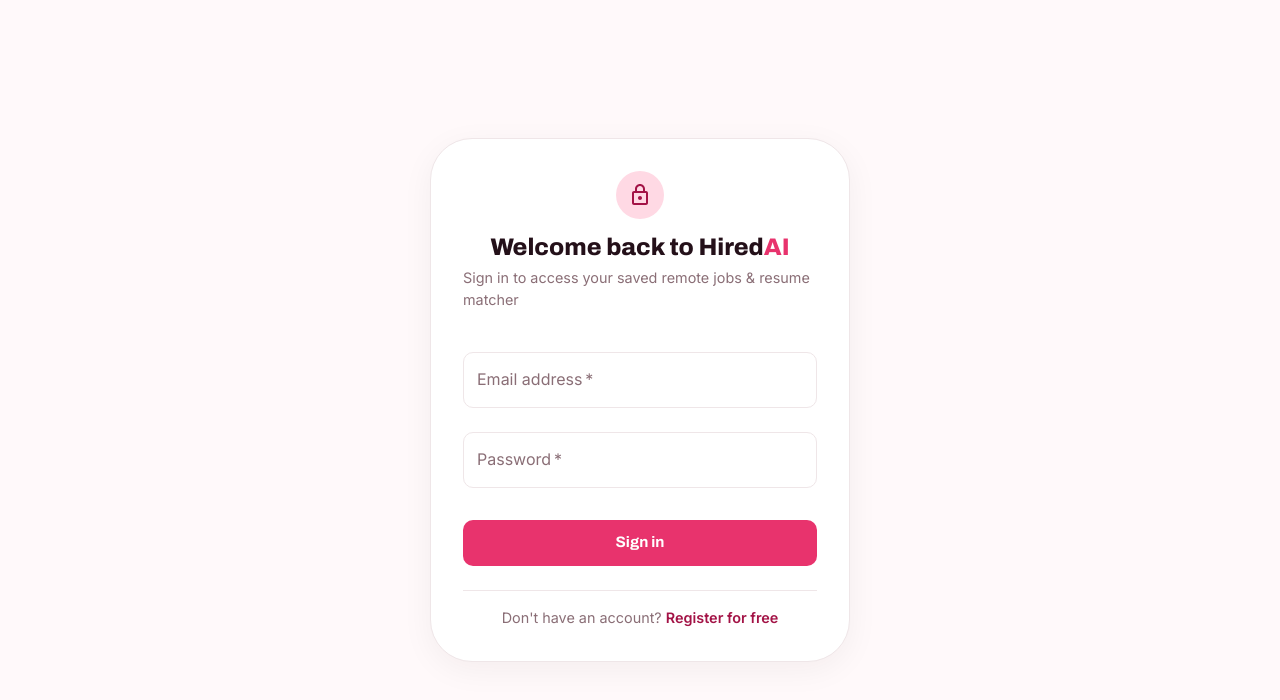
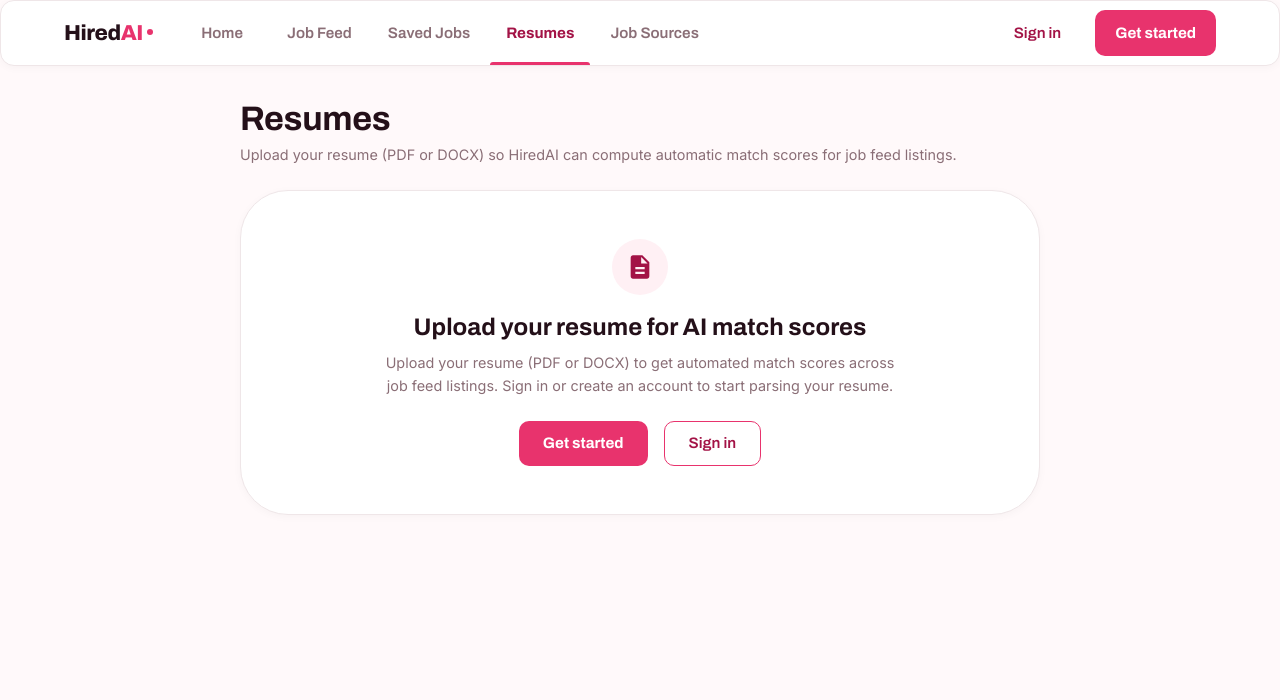
Before and after one commit to riddhibworks/HiredAI, a React (Vite) app in the folder frontend/: page /resumes in a window 1280 px wide. Before the commit this address led to /login. Shown: the top 700 px of the page. Built offline with nearby package versions, Linux system fonts and the light colour scheme.

Commit message:
Display in-page signup options under Saved Jobs and Resumes tabs for unauthenticated visitors

```diff
--- a/frontend/src/App.tsx
+++ b/frontend/src/App.tsx
@@ -25,22 +25,8 @@
         <Route element={<AppLayout />}>
           <Route path="/" element={<HomePage />} />
           <Route path="/jobs" element={<JobFeedPage />} />
-          <Route
-            path="/saved-jobs"
-            element={
-              <RequireAuth>
-                <SavedJobsPage />
-              </RequireAuth>
-            }
-          />
-          <Route
-            path="/resumes"
-            element={
-              <RequireAuth>
-                <ResumesPage />
-              </RequireAuth>
-            }
-          />
+          <Route path="/saved-jobs" element={<SavedJobsPage />} />
+          <Route path="/resumes" element={<ResumesPage />} />
           <Route path="/job-sources" element={<JobSourcesPage />} />
         </Route>
 
--- a/frontend/src/pages/ResumesPage.tsx
+++ b/frontend/src/pages/ResumesPage.tsx
@@ -1,8 +1,10 @@
 import React, { useCallback, useEffect, useState } from 'react';
+import { useNavigate } from 'react-router-dom';
 import { useDropzone } from 'react-dropzone';
 import {
   Alert,
   Box,
+  Button,
   Chip,
   IconButton,
   List,
@@ -17,18 +19,25 @@
 import DescriptionIcon from '@mui/icons-material/Description';
 import CheckCircleIcon from '@mui/icons-material/CheckCircle';
 
+import { useAuthStore } from '../store/authStore';
 import { resumeApi } from '../api/resumes';
 import type { ResumeResponse } from '../types/api';
 
 export default function ResumesPage() {
+  const navigate = useNavigate();
+  const token = useAuthStore((s) => s.token);
   const [resumes, setResumes] = useState<ResumeResponse[]>([]);
   const [error, setError] = useState<string | null>(null);
 
-  const load = () => resumeApi.list().then(setResumes).catch(() => setError('Failed to load resumes'));
+  const load = () => {
+    if (token) {
+      resumeApi.list().then(setResumes).catch(() => setError('Failed to load resumes'));
+    }
+  };
 
   useEffect(() => {
     load();
-  }, []);
+  }, [token]);
 
   const onDrop = useCallback((files: File[]) => {
     setError(null);
@@ -38,7 +47,7 @@
         .then(() => load())
         .catch(() => setError(`Failed to upload ${file.name}`));
     });
-  }, []);
+  }, [token]);
 
   const { getRootProps, getInputProps, isDragActive } = useDropzone({
     onDrop,
@@ -63,6 +72,60 @@
       </Typography>
 
       {error && <Alert severity="error" sx={{ mb: 3 }}>{error}</Alert>}
+
+      {!token ? (
+        <Paper
+          elevation={0}
+          sx={{
+            p: { xs: 4, md: 6 },
+            textAlign: 'center',
+            bgcolor: '#FFFFFF',
+            border: '1px solid #EFE6E8',
+            borderRadius: 4,
+            mt: 2,
+          }}
+        >
+          <Box
+            sx={{
+              width: 56,
+              height: 56,
+              borderRadius: '50%',
+              bgcolor: '#FFF0F4',
+              color: '#A31346',
+              display: 'flex',
+              alignItems: 'center',
+              justifyContent: 'center',
+              mx: 'auto',
+              mb: 2,
+            }}
+          >
+            <DescriptionIcon sx={{ fontSize: 28 }} />
+          </Box>
+          <Typography variant="h5" sx={{ color: '#241019', mb: 1, fontWeight: 700 }}>
+            Upload your resume for AI match scores
+          </Typography>
+          <Typography variant="body2" sx={{ color: '#8A6E76', mb: 3, lineHeight: 1.6, maxWidth: 520, mx: 'auto' }}>
+            Upload your resume (PDF or DOCX) to get automated match scores across job feed listings. Sign in or create an account to start parsing your resume.
+          </Typography>
+          <Box display="flex" justifyContent="center" gap={2} flexWrap="wrap">
+            <Button
+              variant="contained"
+              onClick={() => navigate('/register')}
+              sx={{ bgcolor: '#E8336D', color: '#FFFFFF', fontWeight: 700, px: 3, py: 1 }}
+            >
+              Get started
+            </Button>
+            <Button
+              variant="outlined"
+              onClick={() => navigate('/login')}
+              sx={{ borderColor: '#E8336D', color: '#A31346', fontWeight: 600, px: 3, py: 1 }}
+            >
+              Sign in
+            </Button>
+          </Box>
+        </Paper>
+      ) : (
+        <Box>
 
       {/* Drag & Drop Upload Zone */}
       <Paper
@@ -183,6 +246,8 @@
           </Paper>
         )}
       </List>
+        </Box>
+      )}
     </Box>
   );
 }
--- a/frontend/src/pages/SavedJobsPage.tsx
+++ b/frontend/src/pages/SavedJobsPage.tsx
@@ -1,4 +1,5 @@
 import React, { useEffect, useState } from 'react';
+import { useNavigate } from 'react-router-dom';
 import {
   Alert,
   Box,
@@ -19,19 +20,24 @@
 import OpenInNewIcon from '@mui/icons-material/OpenInNew';
 import BookmarkIcon from '@mui/icons-material/Bookmark';
 
+import { useAuthStore } from '../store/authStore';
 import { savedJobsApi } from '../api/savedJobs';
 import type { SavedJobResponse } from '../types/api';
 
 export default function SavedJobsPage() {
+  const navigate = useNavigate();
+  const token = useAuthStore((s) => s.token);
   const [savedJobs, setSavedJobs] = useState<SavedJobResponse[]>([]);
   const [error, setError] = useState<string | null>(null);
   const [busyId, setBusyId] = useState<string | null>(null);
 
   const load = () => {
-    savedJobsApi.list().then(setSavedJobs).catch(() => setError('Failed to load saved jobs'));
+    if (token) {
+      savedJobsApi.list().then(setSavedJobs).catch(() => setError('Failed to load saved jobs'));
+    }
   };
 
-  useEffect(load, []);
+  useEffect(load, [token]);
 
   const handleUnsave = async (job: SavedJobResponse) => {
     setBusyId(job.id);
@@ -71,7 +77,61 @@
 
       {error && <Alert severity="error" sx={{ mb: 3 }}>{error}</Alert>}
 
-      <Grid container spacing={2.5}>
+      {!token ? (
+        <Paper
+          elevation={0}
+          sx={{
+            p: { xs: 4, md: 6 },
+            textAlign: 'center',
+            bgcolor: '#FFFFFF',
+            border: '1px solid #EFE6E8',
+            borderRadius: 4,
+            maxWidth: 560,
+            mx: 'auto',
+            mt: 2,
+          }}
+        >
+          <Box
+            sx={{
+              width: 56,
+              height: 56,
+              borderRadius: '50%',
+              bgcolor: '#FFF0F4',
+              color: '#A31346',
+              display: 'flex',
+              alignItems: 'center',
+              justifyContent: 'center',
+              mx: 'auto',
+              mb: 2,
+            }}
+          >
+            <BookmarkIcon sx={{ fontSize: 28 }} />
+          </Box>
+          <Typography variant="h5" sx={{ color: '#241019', mb: 1, fontWeight: 700 }}>
+            Track and organize your saved jobs
+          </Typography>
+          <Typography variant="body2" sx={{ color: '#8A6E76', mb: 3, lineHeight: 1.6 }}>
+            Sign in or create an account to save job listings, track your application progress, and organize your job search.
+          </Typography>
+          <Box display="flex" justifyContent="center" gap={2} flexWrap="wrap">
+            <Button
+              variant="contained"
+              onClick={() => navigate('/register')}
+              sx={{ bgcolor: '#E8336D', color: '#FFFFFF', fontWeight: 700, px: 3, py: 1 }}
+            >
+              Get started
+            </Button>
+            <Button
+              variant="outlined"
+              onClick={() => navigate('/login')}
+              sx={{ borderColor: '#E8336D', color: '#A31346', fontWeight: 600, px: 3, py: 1 }}
+            >
+              Sign in
+            </Button>
+          </Box>
+        </Paper>
+      ) : (
+        <Grid container spacing={2.5}>
         {savedJobs.map((job) => (
           <Grid item xs={12} md={6} key={job.id}>
             <Card
@@ -210,6 +270,7 @@
           </Grid>
         )}
       </Grid>
+      )}
     </Box>
   );
 }
```
